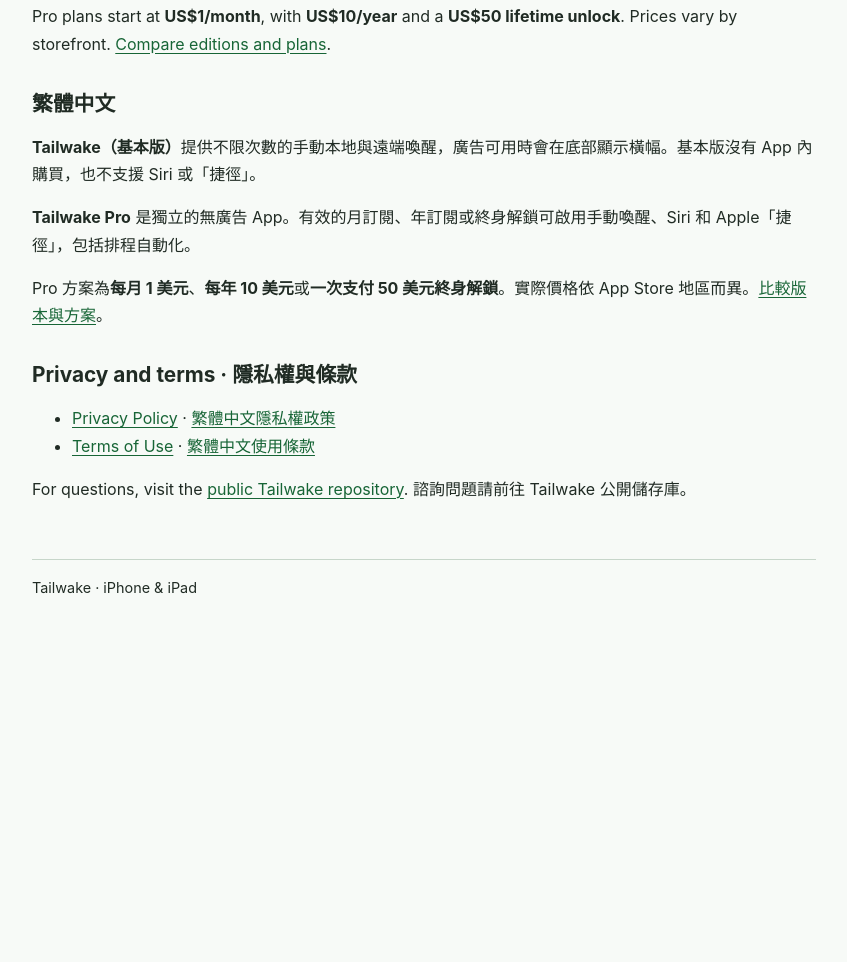
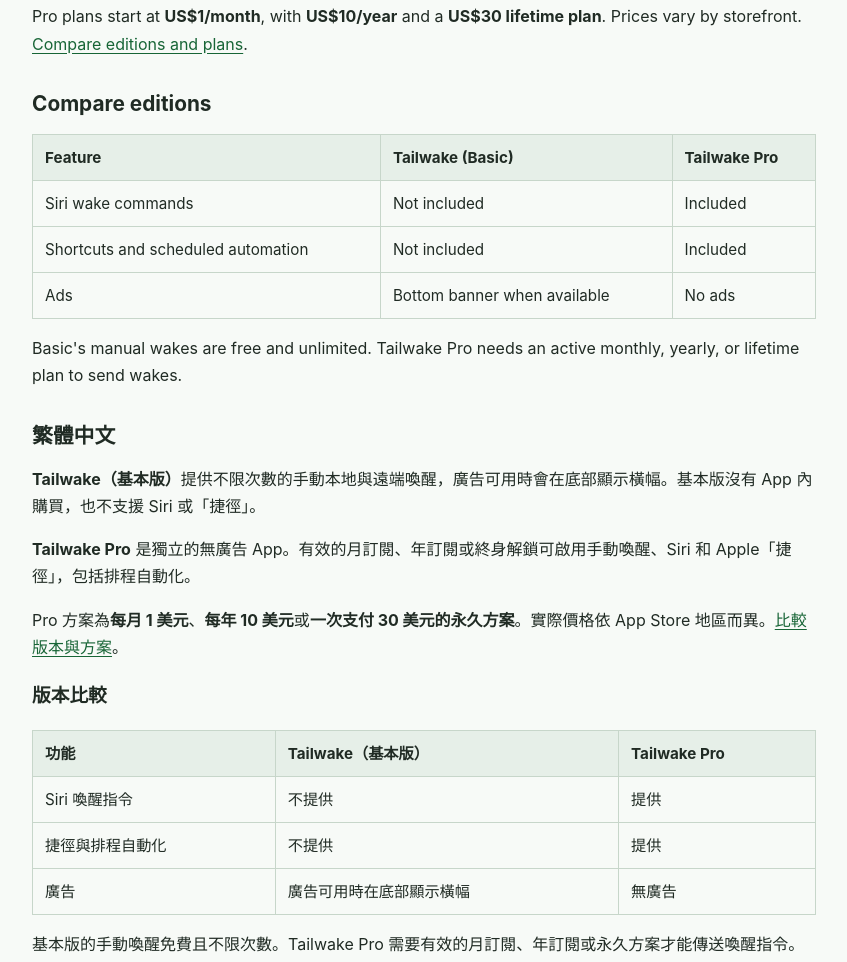
Before and after one commit to cp529414/Tailwake, a plain HTML site: page docs/index.html in a window 1280 px wide. Shown: the part 370-1332 px from the top of the page, without its empty margins (216-1063 px from the left). Before the commit the page ends 994 px from the top, so only its background shows below. Drawn offline with Linux system fonts and the light colour scheme.

Commit message:
Add Basic and Pro comparison table; lifetime plan is US$30
Co-Authored-By: Claude Sonnet 5.5 <noreply@anthropic.com>

```diff
--- a/docs/index.html
+++ b/docs/index.html
@@ -24,11 +24,67 @@
 <p>Wake your PC from your iPhone or iPad, locally or through your own SSH relay.</p>
 <p><strong>Tailwake (Basic)</strong> offers unlimited manual local and remote wakes with a bottom banner when ads are available. It has no in-app purchases, Siri, or Shortcuts.</p>
 <p><strong>Tailwake Pro</strong> is a separate, ad-free app. A valid monthly, yearly, or lifetime plan unlocks manual wakes, Siri, and Apple Shortcuts, including scheduled automations.</p>
-<p>Pro plans start at <strong>US$1/month</strong>, with <strong>US$10/year</strong> and a <strong>US$50 lifetime unlock</strong>. Prices vary by storefront. <a href="https://github.com/cp529414/Tailwake/blob/main/SUPPORT.md">Compare editions and plans</a>.</p>
+<p>Pro plans start at <strong>US$1/month</strong>, with <strong>US$10/year</strong> and a <strong>US$30 lifetime plan</strong>. Prices vary by storefront. <a href="https://github.com/cp529414/Tailwake/blob/main/SUPPORT.md">Compare editions and plans</a>.</p>
+<h2>Compare editions</h2>
+<table>
+<thead>
+<tr>
+<th>Feature</th>
+<th>Tailwake (Basic)</th>
+<th>Tailwake Pro</th>
+</tr>
+</thead>
+<tbody>
+<tr>
+<td>Siri wake commands</td>
+<td>Not included</td>
+<td>Included</td>
+</tr>
+<tr>
+<td>Shortcuts and scheduled automation</td>
+<td>Not included</td>
+<td>Included</td>
+</tr>
+<tr>
+<td>Ads</td>
+<td>Bottom banner when available</td>
+<td>No ads</td>
+</tr>
+</tbody>
+</table>
+<p>Basic's manual wakes are free and unlimited. Tailwake Pro needs an active monthly, yearly, or lifetime plan to send wakes.</p>
 <h2>繁體中文</h2>
 <p><strong>Tailwake（基本版）</strong>提供不限次數的手動本地與遠端喚醒，廣告可用時會在底部顯示橫幅。基本版沒有 App 內購買，也不支援 Siri 或「捷徑」。</p>
 <p><strong>Tailwake Pro</strong> 是獨立的無廣告 App。有效的月訂閱、年訂閱或終身解鎖可啟用手動喚醒、Siri 和 Apple「捷徑」，包括排程自動化。</p>
-<p>Pro 方案為<strong>每月 1 美元</strong>、<strong>每年 10 美元</strong>或<strong>一次支付 50 美元終身解鎖</strong>。實際價格依 App Store 地區而異。<a href="https://github.com/cp529414/Tailwake/blob/main/SUPPORT.zh-Hant.md">比較版本與方案</a>。</p>
+<p>Pro 方案為<strong>每月 1 美元</strong>、<strong>每年 10 美元</strong>或<strong>一次支付 30 美元的永久方案</strong>。實際價格依 App Store 地區而異。<a href="https://github.com/cp529414/Tailwake/blob/main/SUPPORT.zh-Hant.md">比較版本與方案</a>。</p>
+<h3>版本比較</h3>
+<table>
+<thead>
+<tr>
+<th>功能</th>
+<th>Tailwake（基本版）</th>
+<th>Tailwake Pro</th>
+</tr>
+</thead>
+<tbody>
+<tr>
+<td>Siri 喚醒指令</td>
+<td>不提供</td>
+<td>提供</td>
+</tr>
+<tr>
+<td>捷徑與排程自動化</td>
+<td>不提供</td>
+<td>提供</td>
+</tr>
+<tr>
+<td>廣告</td>
+<td>廣告可用時在底部顯示橫幅</td>
+<td>無廣告</td>
+</tr>
+</tbody>
+</table>
+<p>基本版的手動喚醒免費且不限次數。Tailwake Pro 需要有效的月訂閱、年訂閱或永久方案才能傳送喚醒指令。</p>
 <h2>Privacy and terms · 隱私權與條款</h2>
 <ul>
 <li><a href="https://cp529414.github.io/Tailwake/privacy/">Privacy Policy</a> · <a href="https://cp529414.github.io/Tailwake/zh-Hant/privacy/">繁體中文隱私權政策</a></li>
--- a/docs/styles.css
+++ b/docs/styles.css
@@ -11,6 +11,9 @@ main { padding-block: 1.5rem 2.5rem; }
 h1, h2 { line-height: 1.3; }
 h1 { font-size: 2rem; }
 h2 { margin-top: 2rem; font-size: 1.3rem; }
+table { width: 100%; border-collapse: collapse; margin-block: 1rem; font-size: .95rem; }
+th, td { border: 1px solid #c7d6ca; padding: .6rem .75rem; text-align: left; vertical-align: top; }
+th { background: #e6efe8; }
 footer { border-top: 1px solid #c7d6ca; padding-top: 1rem; font-size: .9rem; }
 .skip { position: absolute; top: -10rem; }
 .skip:focus { position: static; }
@@ -18,5 +21,6 @@ footer { border-top: 1px solid #c7d6ca; padding-top: 1rem; font-size: .9rem; }
   :root { color: #e3ece5; background: #121a15; }
   a { color: #82d99e; }
   a:focus-visible { outline-color: #82d99e; }
-  header, footer { border-color: #425348; }
+  header, footer, th, td { border-color: #425348; }
+  th { background: #1c2820; }
 }
```
Also changed, not shown: 2 other files.
